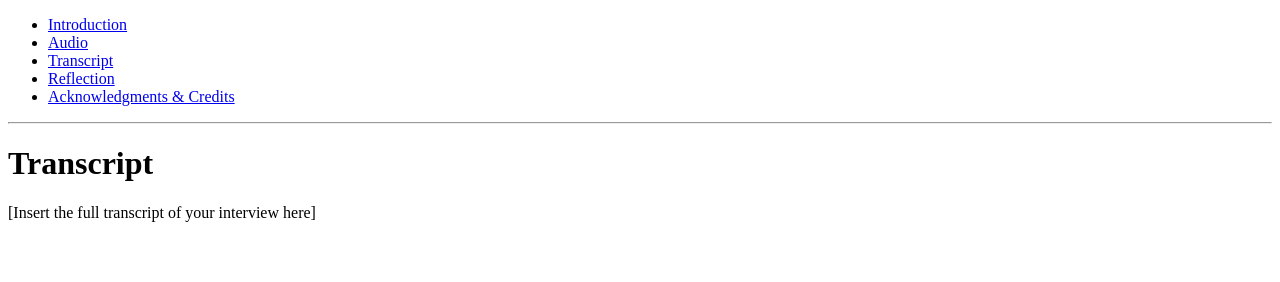
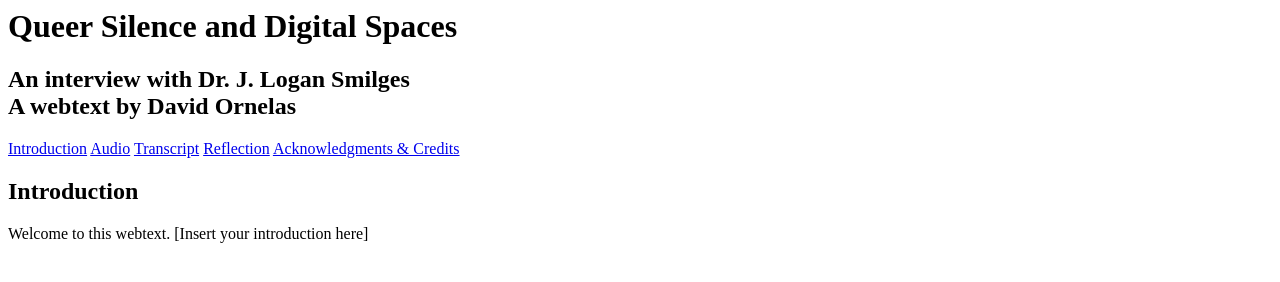
Before and after one commit to SALENROD28/ornelas.github.io, a plain HTML site: page transcript.html in a window 1280 px wide. Drawn offline with Linux system fonts and the light colour scheme.

Commit message:
Update transcript.html

```diff
--- a/transcript.html
+++ b/transcript.html
@@ -1,25 +1,18 @@
-<!DOCTYPE html>
-<html lang="en">
-<head>
-  <meta charset="UTF-8">
-  <meta name="viewport" content="width=device-width, initial-scale=1.0">
-  <title>Transcript</title>
-  <link rel="stylesheet" href="assets/style.css">
-</head>
 <body>
-
-<nav>
-  <ul>
-    <li><a href="index.html">Introduction</a></li>
-    <li><a href="audio.html">Audio</a></li>
-    <li><a href="transcript.html">Transcript</a></li>
-    <li><a href="reflection.html">Reflection</a></li>
-    <li><a href="credits.html">Acknowledgments & Credits</a></li>
-  </ul>
-</nav>
-<hr>
-
-  <h1>Transcript</h1>
-  <p>[Insert the full transcript of your interview here]</p>
+  <header>
+    <h1>Queer Silence and Digital Spaces</h1>
+    <h2>An interview with Dr. J. Logan Smilges<br>A webtext by David Ornelas</h2>
+    <nav>
+      <a href="index.html">Introduction</a>
+      <a href="audio.html">Audio</a>
+      <a href="transcript.html">Transcript</a>
+      <a href="reflection.html">Reflection</a>
+      <a href="credits.html">Acknowledgments & Credits</a>
+    </nav>
+  </header>
+  <main>
+    <!-- Your page content goes here -->
+    <h2>Introduction</h2>
+    <p>Welcome to this webtext. [Insert your introduction here]</p>
+  </main>
 </body>
-</html>
```
